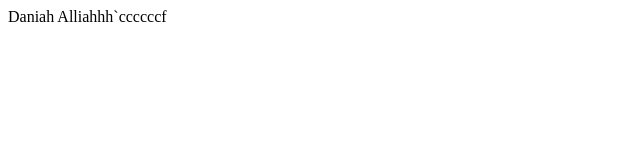
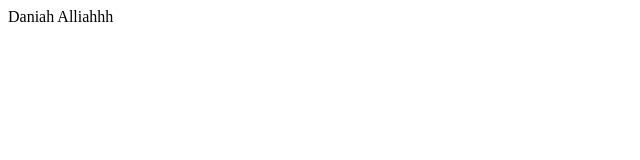
Before and after one commit to DiannaFlores/hello-world, a plain HTML site: page webdev1/flores/index.html in a window 1280 px wide. Shown: the full height of the page, 0-640 px from the left. Drawn offline with Linux system fonts and the light colour scheme.

Commit message:
inline tags

```diff
--- a/webdev1/flores/index.html
+++ b/webdev1/flores/index.html
@@ -5,6 +5,6 @@
     <title>HELLO!</title>
   </head>
   <body>
-    Daniah Alliahhh`ccccccf
+    Daniah Alliahhh
   </body>
 </html>
```
